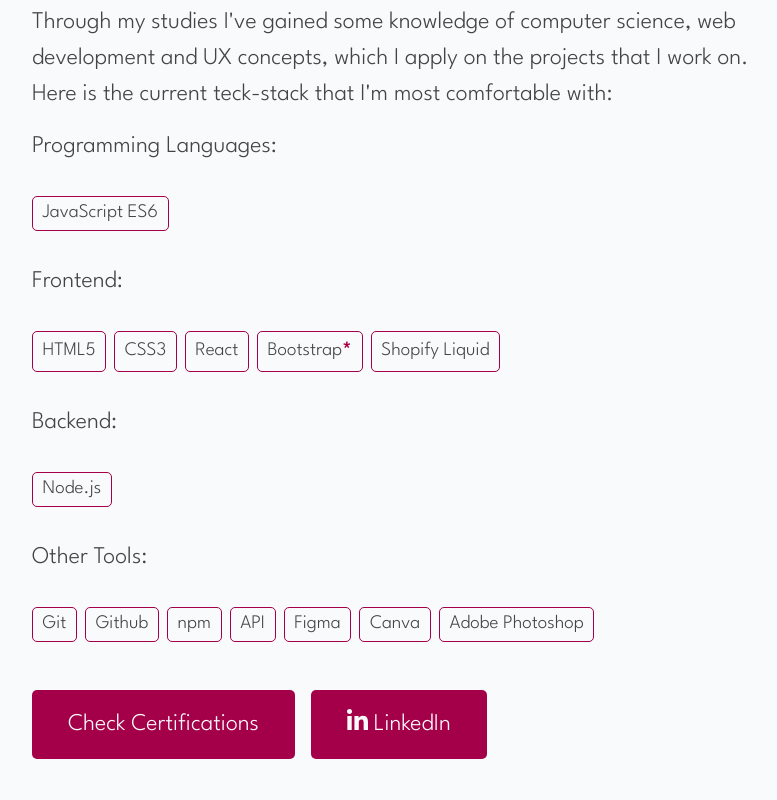
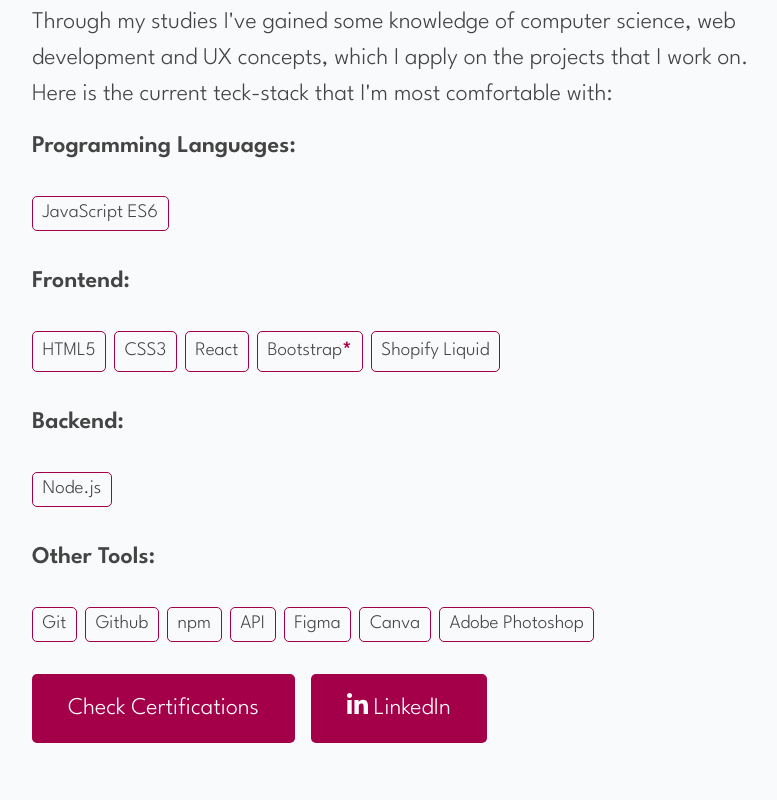
Before and after one commit to jrparente/joanaramosparente, a React (Vite) app: page /about in a window 1280 px wide. Shown: the part 1040-1840 px from the top of the page, without its empty margins (248-1025 px from the left). Built offline with nearby package versions, Linux system fonts and the light colour scheme.

Commit message:
Refactored code

```diff
--- a/src/components/Navigation.jsx
+++ b/src/components/Navigation.jsx
@@ -75,14 +75,15 @@
   color: ${({ theme }) => theme.text};
   padding: 0.5rem 1rem;
   border-radius: 5px;
-  &:hover {
-    background-color: ${({ theme }) => theme.background};
-  }
   &:active,
   &.active,
   &:focus {
     color: ${({ theme }) => theme.accent};
     font-weight: 500;
+  }
+  &:hover {
+    background-color: ${({ theme }) => theme.background};
+    color: ${({ theme }) => theme.text};
   }
 `;
 
--- a/src/components/Theme/Utils.jsx
+++ b/src/components/Theme/Utils.jsx
@@ -157,9 +157,21 @@
 
 export const Card = styled.div`
   flex-direction: column;
-  padding: 2rem;
+  padding: 1rem;
   box-shadow: 0 50px 100px rgb(50 50 93 / 5%), 0 15px 35px rgb(50 50 93 / 10%),
     0 5px 15px rgb(0 0 0 / 10%);
   border-radius: 5px;
   background-color: ${({ theme }) => theme.background};
+  @media (min-width: 35rem) {
+    padding: 2rem;
+  }
 `;
+
+export const CardSubtitle = styled.p`
+  font-family: "Spectral", serif;
+  font-size: 1.8rem;
+  line-height: 2rem;
+  font-weight: 500;
+  text-transform: uppercase;
+  margin-top: 1rem;
+`;
--- a/src/pages/About.jsx
+++ b/src/pages/About.jsx
@@ -9,6 +9,8 @@
   FlexWrap,
   Tooltip,
   Highlight,
+  Btn,
+  FW600,
 } from "../components/Theme/Utils";
 import { Link } from "react-router-dom";
 import styled from "styled-components";
@@ -22,10 +24,8 @@
   text-decoration: none;
   cursor: pointer;
   border-radius: 5px;
-  color: ${({ theme }) => theme.body};
+  color: ${({ theme }) => theme.textLight};
   background-color: ${({ theme }) => theme.accent};
-  margin-top: 1rem;
-  margin-bottom: 2rem;
   transition: transform 250ms ease 0s, filter 250ms ease 0s;
   &:hover {
     filter: hue-rotate(4deg) saturate(120%) brightness(120%);
@@ -94,11 +94,16 @@
           development and UX concepts, which I apply on the projects that I work
           on. Here is the current teck-stack that I'm most comfortable with:
         </Paragraph>
-        <Paragraph>Programming Languages:</Paragraph>
+        <Paragraph>
+          {" "}
+          <FW600>Programming Languages:</FW600>{" "}
+        </Paragraph>
         <TechStack>
           <TechStackItem>JavaScript ES6</TechStackItem>
         </TechStack>
-        <Paragraph>Frontend:</Paragraph>
+        <Paragraph>
+          <FW600>Frontend:</FW600>
+        </Paragraph>
         <TechStack>
           <TechStackItem>HTML5</TechStackItem>
           <TechStackItem>CSS3</TechStackItem>
@@ -111,11 +116,15 @@
           </TechStackItem>
           <TechStackItem>Shopify Liquid</TechStackItem>
         </TechStack>
-        <Paragraph>Backend:</Paragraph>
+        <Paragraph>
+          <FW600>Backend:</FW600>
+        </Paragraph>
         <TechStack>
           <TechStackItem>Node.js</TechStackItem>
         </TechStack>
-        <Paragraph>Other Tools:</Paragraph>
+        <Paragraph>
+          <FW600>Other Tools:</FW600>
+        </Paragraph>
         <TechStack>
           <TechStackItem>Git</TechStackItem>
           <TechStackItem>Github</TechStackItem>
@@ -127,12 +136,9 @@
         </TechStack>
         <FlexWrap>
           <BtnLink to="/certifications">Check Certifications</BtnLink>
-          <BtnLink
-            href="https://www.linkedin.com/in/joanaparente"
-            target="_blank"
-          >
+          <Btn href="https://www.linkedin.com/in/joanaparente" target="_blank">
             <FontAwesomeIcon icon={faLinkedinIn} /> LinkedIn
-          </BtnLink>
+          </Btn>
         </FlexWrap>
       </Section>
     </>
--- a/src/pages/Projects/ProjectCard.jsx
+++ b/src/pages/Projects/ProjectCard.jsx
@@ -5,8 +5,8 @@
   Paragraph,
   TechStack,
   TechStackItem,
-  Subtitle,
   Card,
+  CardSubtitle,
 } from "../../components/Theme/Utils";
 import { faUpRightFromSquare } from "@fortawesome/free-solid-svg-icons";
 import { faGithub, faInstagram } from "@fortawesome/free-brands-svg-icons";
@@ -19,9 +19,9 @@
 
   return (
     <Card>
-      <Subtitle>
+      <CardSubtitle>
         <FW600>{props.name}</FW600>
-      </Subtitle>
+      </CardSubtitle>
 
       <Paragraph>{props.description}</Paragraph>
 
```
